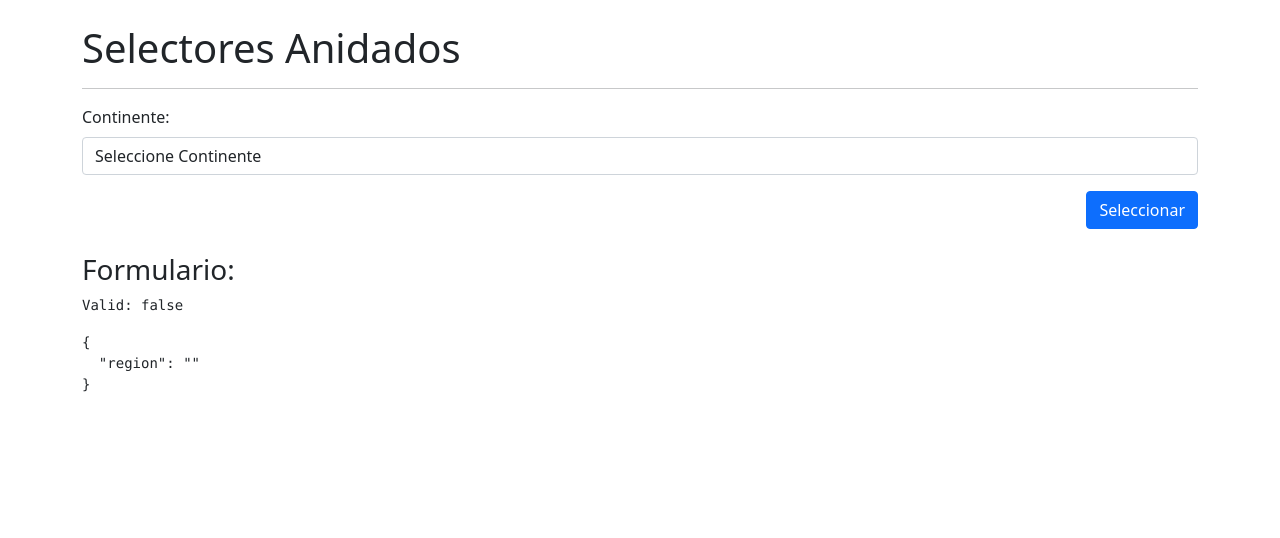
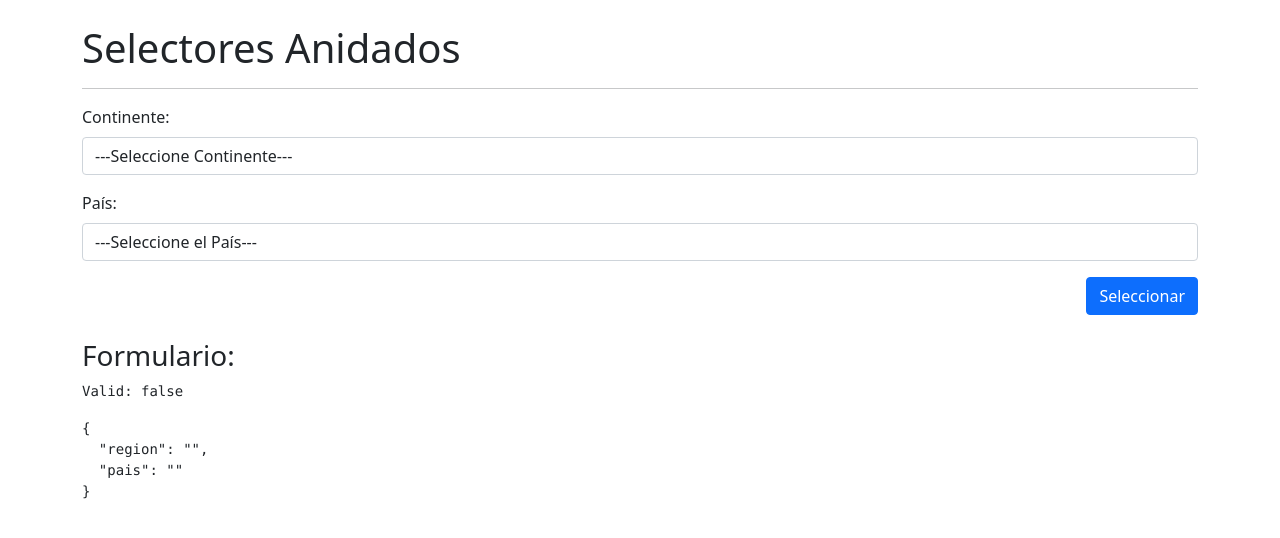
Before and after one commit to pabalvarezs/selectoresApp-Angular, an Angular app: page /selector/selector in a window 1280 px wide. Shown: the top 538 px of the page. Built offline with nearby package versions, Linux system fonts and the light colour scheme.

Commit message:
seccion  19 clase 285

```diff
--- a/src/app/app.module.ts
+++ b/src/app/app.module.ts
@@ -1,5 +1,6 @@
 import { NgModule } from '@angular/core';
 import { BrowserModule } from '@angular/platform-browser';
+import { HttpClientModule } from "@angular/common/http";
 
 import { AppRoutingModule } from './app-routing.module';
 import { AppComponent } from './app.component';
@@ -10,7 +11,9 @@ import { AppComponent } from './app.component';
   ],
   imports: [
     BrowserModule,
-    AppRoutingModule
+    AppRoutingModule,
+    HttpClientModule
+
   ],
   providers: [],
   bootstrap: [AppComponent]
--- /dev/null
+++ b/src/app/paises/interfaces/paises.interfaces.ts
@@ -0,0 +1,4 @@
+export interface PaisSmall {
+    name        : string;
+    alpha3Code  : string;
+}
--- a/src/app/paises/pages/selector-page/selector-page.component.html
+++ b/src/app/paises/pages/selector-page/selector-page.component.html
@@ -1,12 +1,15 @@
 <h1>Selectores Anidados</h1>
 <hr>
 <form [formGroup]="miFormulario" (ngSubmit)="guardar()">
+
+    <!-- REGION -->
+
     <div class="row mb-3">
         <div class="col">
             <label class="form-label">Continente: </label>
             <select     class="form-control"
                         formControlName="region">
-                <option value="">Seleccione Continente</option>
+                <option value="">---Seleccione Continente---</option>
                 <option *ngFor="let region of regiones"
                         [value]="region | lowercase">
                     {{ region | titlecase}}
@@ -14,6 +17,24 @@
             </select>
         </div>
     </div>
+
+    <!-- PAIS -->
+    <div class="row mb-3">
+        <div class="col">
+            <label class="form-label">País: </label>
+            <select     class="form-control"
+                        formControlName="pais">
+                <option value="">---Seleccione el País---</option>
+                <option *ngFor="let pais of paises"
+                        [value]="pais.alpha3Code">
+                    {{ pais.name | titlecase}}
+                </option>
+            </select>
+        </div>
+    </div>
+
+    <!-- BOTON -->
+
     <div class="row">
         <div class="col">
             <button class="btn btn-primary float-end"
@@ -22,6 +43,7 @@
             </button>
         </div>
     </div>
+
 </form>
 <br>
 <h3>Formulario: </h3>
--- a/src/app/paises/pages/selector-page/selector-page.component.ts
+++ b/src/app/paises/pages/selector-page/selector-page.component.ts
@@ -1,5 +1,8 @@
 import { Component, OnInit } from '@angular/core';
 import { FormBuilder, FormGroup, Validators } from '@angular/forms';
+import { switchMap, tap } from "rxjs/operators";
+
+import { PaisSmall } from '../../interfaces/paises.interfaces';
 import { PaisesServiceService } from '../../services/paises-service.service';
 
 @Component({
@@ -14,15 +17,30 @@ export class SelectorPageComponent implements OnInit {
                 private paisesServices : PaisesServiceService) { }
 
   miFormulario : FormGroup = this.fb.group({
-    region : ['',Validators.required]
+    region  : ['',Validators.required],
+    pais    : ['',Validators.required],
   })
 
   // llenar selectores
 
   regiones : string[] = [];
+  paises : PaisSmall[] = [];
 
   ngOnInit(): void {
     this.regiones = this.paisesServices.regiones;
+
+    // cuando cambie la region
+
+    this.miFormulario.get('region')?.valueChanges
+      .pipe(
+        switchMap( region => this.paisesServices.getPaisesPorRegion(region)),
+        tap((_)=>{
+          this.miFormulario.get('pais')?.reset('');
+        })
+      )
+      .subscribe( paises => {
+        this.paises = paises;
+      })
   }
 
   guardar(){
--- a/src/app/paises/services/paises-service.service.ts
+++ b/src/app/paises/services/paises-service.service.ts
@@ -1,4 +1,6 @@
+import { HttpClient } from '@angular/common/http';
 import { Injectable } from '@angular/core';
+import { PaisSmall } from '../interfaces/paises.interfaces';
 
 @Injectable({
   providedIn: 'root'
@@ -6,10 +8,19 @@ import { Injectable } from '@angular/core';
 export class PaisesServiceService {
 
   private _regiones : string[] = ['Africa', 'Americas', 'Asia', 'Europe', 'Oceania'];
+  private _baseUrl : string = "https://restcountries.eu/rest/v2"
 
   get regiones() : string[]{
     return [...this._regiones];
   }
 
-  constructor() { }
+  constructor( private http : HttpClient) { }
+
+
+
+  getPaisesPorRegion(region : string) {
+    const url : string = `${this._baseUrl}/region/${region}?fields=alpha3Code;name`;
+    return this.http.get<PaisSmall[]>(url);
+  }
+
 }
```
